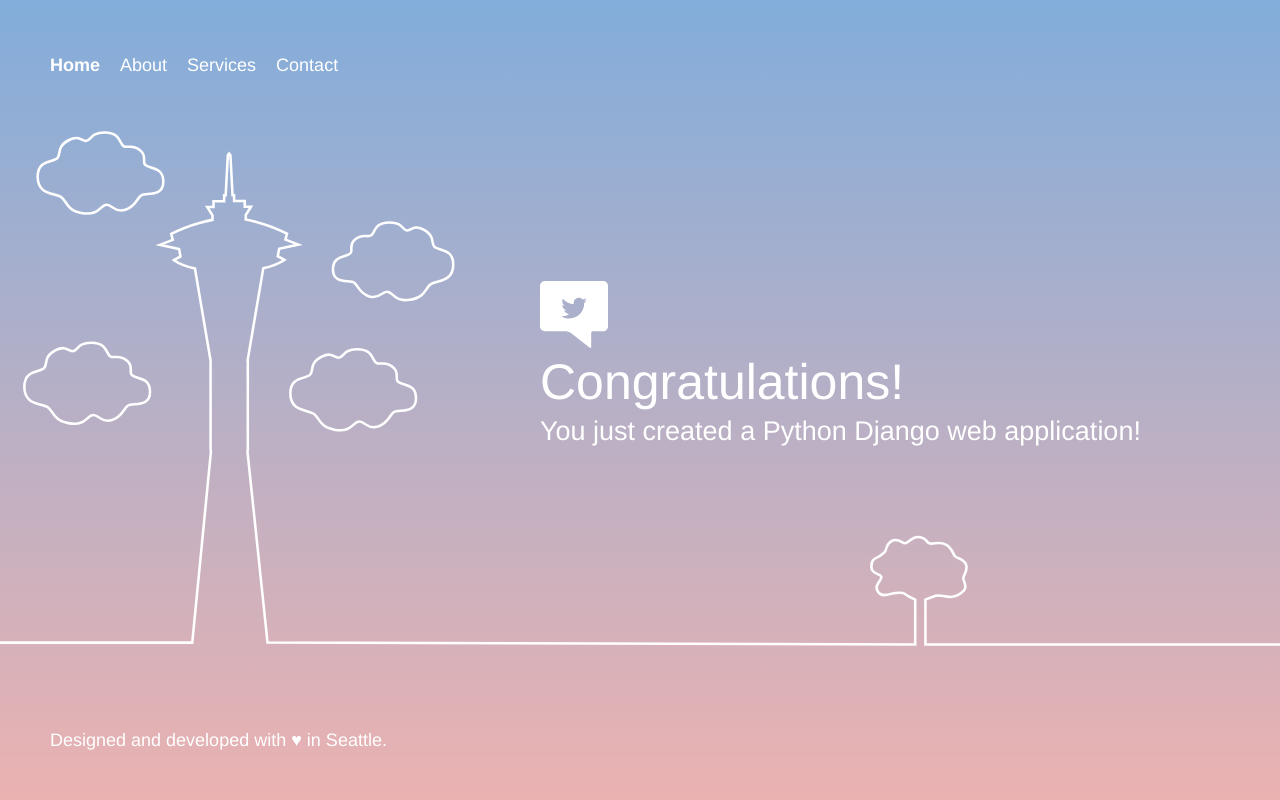
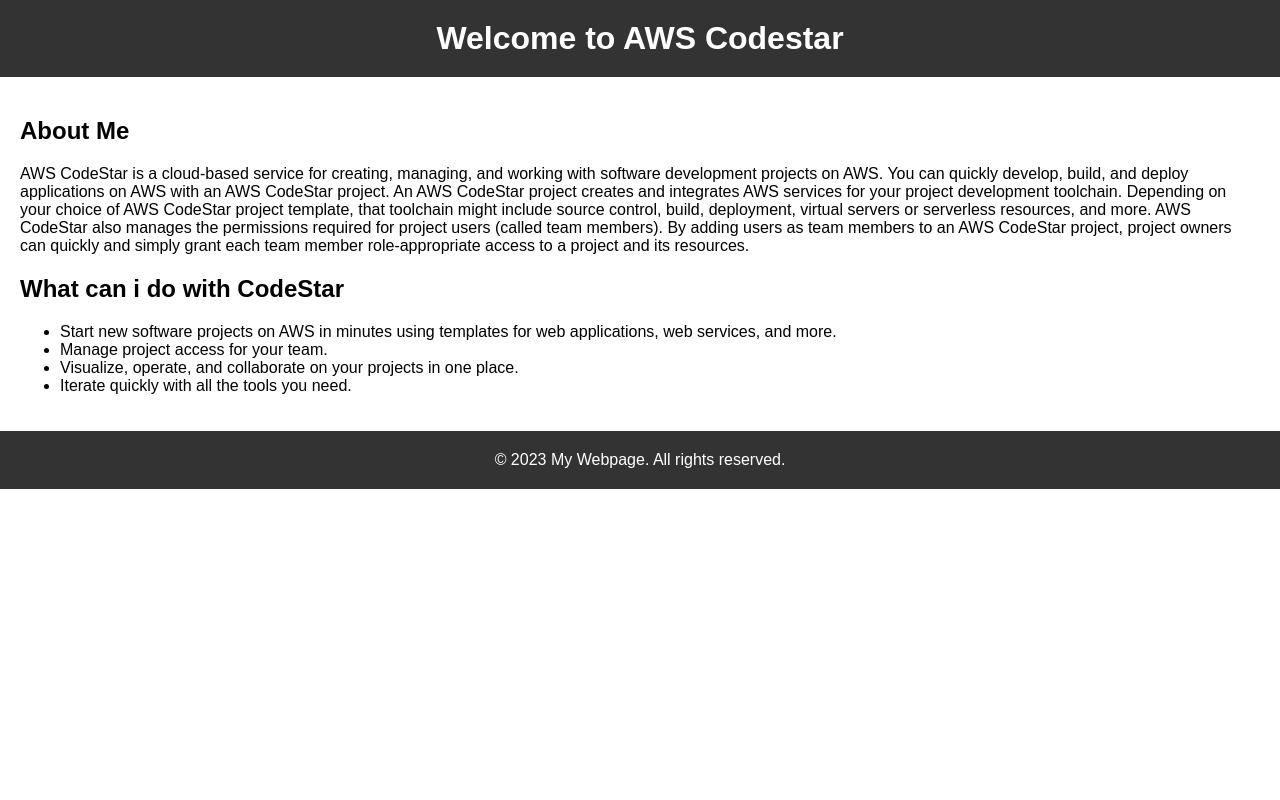
Before and after one commit to gagan-ceq/codestar_demo, a Django app: page / in a window 1280 px wide. Run offline with Django 3.2, Linux system fonts and the light colour scheme.

Commit message:
Update index.html

```diff
--- a/helloworld/templates/index.html
+++ b/helloworld/templates/index.html
@@ -1,74 +1,57 @@
 <!DOCTYPE html>
-<html lang="en">
-{% load staticfiles %}
+<html>
 <head>
-    <meta charset="utf-8">
-    <title>Python Django web application</title>
-    <meta name="description" content="" />
-    <link href="{% static "helloworld/css/styles.css" %}" rel="stylesheet">
-    <link href="{% static "helloworld/css/gradients.css" %}" rel="stylesheet">
+  <title>AWS Codestar</title>
+  <style>
+    body {
+      font-family: Arial, sans-serif;
+      margin: 0;
+      padding: 0;
+    }
+
+    header {
+      background-color: #333;
+      color: #fff;
+      padding: 20px;
+      text-align: center;
+    }
+
+    h1 {
+      margin: 0;
+    }
+
+    main {
+      padding: 20px;
+    }
+
+    footer {
+      background-color: #333;
+      color: #fff;
+      padding: 20px;
+      text-align: center;
+    }
+  </style>
 </head>
+<body>
+  <header>
+    <h1>Welcome to AWS Codestar</h1>
+  </header>
 
-<body class="">
-    <div class="wrapper">
-        <div class="graphics">
-            <div class="tower">
-                <svg version="1.1" id="Layer_1" xmlns="https://www.w3.org/2000/svg" xmlns:xlink="https://www.w3.org/1999/xlink" x="0px" y="0px"
-                     viewBox="-11 170 1000 429" enable-background="new -11 170 1000 429" xml:space="preserve">
-                    <path class="path" fill="none" stroke="#FFFFFF" stroke-width="2" stroke-miterlimit="10" d="M989,595H712v-35c0,0,4.5-1.8,8-3
-                                                                                                  c5.2-1.8,12.5,5.3,22-4c3.4-3.4-0.9-7.8-0.4-10.1c0.7-3.1,4.4-6.8,1.6-11.4c-2.6-4.2-6.9-3.6-8.2-5.5c-1.7-2.3-2.2-6.3-7-9
-                                                                                                  c-5.6-3.1-9.9,0.2-13-1c-2.5-0.9-2.3-5-9-5c-4.8,0-7.2,4.8-10,5c-2.3,0.2-4.9-4.5-10-2c-5.5,2.8-4,7.3-6,9c-1.4,1.2-3.1,3.2-6,4.2
-                                                                                                  c-2.6,0.9-4.9,3-4,8.8c0.6,3.7,6.8,4.1,7.5,6c1,2.9-6.4,6.2-2.5,12c3,4.5,9,1.6,12,1c1.9-0.4,7.1-0.7,8,0c3.4,2.5,9,5,9,5v35
-                                                                                                  l-506-1.5L182.3,444l0.3-0.8v-69.6l-0.2-0.2l12.3-72.3c10.9-2.6,16.5-6.5,16.5-6.5l-5.2-2.9l1.1-5.8l15-3.3l-10.1-3.9l1.2-4.6
-                                                                                                  c-15.8-8.3-32.2-11-32.2-11v-3.6l4.1-6.5h-4.9v-4.4h-8.3V244h-1.2l-1.7-31.2l-1-1.3l-1,1.3l-1.7,31.2h-1.2v4.8h-8.3v4.4h-4.9
-                                                                                                  l4.1,6.5v3.6c0,0-16.5,2.7-32.2,11l1.2,4.6l-10.1,3.9l15,3.3l1.1,5.8l-5.1,2.9c0,0,5.5,3.9,16.4,6.5l12.3,72.4l-0.1,0.1v69.6
-                                                                                                  l0.3,0.8l-14.6,149.4h-1.2H-11"/>
-                    <path class="path" fill="none" stroke="#FFFFFF" stroke-width="2" stroke-miterlimit="10" d="M8,393.7c0-13.5,12.1-10.8,15.6-14.7
-                                                                                                  c2.8-3.2-1-8.8,9-13.9c7.9-4.1,9.7,1,13.1,0.8c4.5-0.3,3.3-6.7,14.7-6.6c12.7,0.2,11.2,8.4,14.7,10.6c3,1.9,7.9-2.1,13.9,4.1
-                                                                                                  c3.8,4,1.3,7.4,2.5,9.8c2.2,4.4,14.7,0.9,14.7,13.9c0,12.2-13.5,8.3-17.2,10.6c-3.6,2.3-4.4,9.3-13.1,11.5c-8,2-9.5-4-13.9-4.1
-                                                                                                  c-5-0.1-5.5,8.6-18.8,6.6c-12.3-1.9-12.3-9.1-16.4-12.3C21.9,406.3,8,408.6,8,393.7z"/>
-                    <path class="path" fill="none" stroke="#FFFFFF" stroke-width="2" stroke-miterlimit="10" d="M325.1,313.9c-3.9,3-3.9,10-15.7,11.8
-                                                                                                  c-12.8,2-13.3-6.4-18-6.3c-4.3,0.1-5.7,5.8-13.3,3.9c-8.4-2.1-9.1-8.8-12.5-11c-3.6-2.3-16.5,1.5-16.5-10.2c0-12.4,12-9.1,14.1-13.3
-                                                                                                  c1.1-2.3-1.3-5.6,2.4-9.4c5.8-6,10.4-2.1,13.3-3.9c3.4-2.1,2-10,14.1-10.2c11-0.2,9.9,6,14.1,6.3c3.3,0.2,5-4.7,12.5-0.8
-                                                                                                  c9.6,4.9,6,10.3,8.6,13.3c3.3,3.7,14.9,1.2,14.9,14.1C343.1,312.5,329.8,310.3,325.1,313.9z"/>
-                    <path class="path" fill="none" stroke="#FFFFFF" stroke-width="2" stroke-miterlimit="10" d="M18.4,229.5c0-13.5,12.1-10.8,15.6-14.7
-                                                                                                  c2.8-3.2-1-8.8,9-13.9c7.9-4.1,9.7,1,13.1,0.8c4.5-0.3,3.3-6.7,14.7-6.6c12.7,0.2,11.2,8.4,14.7,10.6c3,1.9,7.9-2.1,13.9,4.1
-                                                                                                  c3.8,4,1.3,7.4,2.5,9.8c2.2,4.4,14.7,0.9,14.7,13.9c0,12.2-13.5,8.3-17.2,10.6c-3.6,2.3-4.4,9.3-13.1,11.5c-8,2-9.5-4-13.9-4.1
-                                                                                                  c-5-0.1-5.5,8.6-18.8,6.6c-12.3-1.9-12.3-9.1-16.4-12.3C32.2,242.1,18.4,244.4,18.4,229.5z"/>
-                    <path class="path" fill="none" stroke="#FFFFFF" stroke-width="2" stroke-miterlimit="10" d="M215.8,398.8c0-13.5,12.1-10.8,15.6-14.7
-                                                                                                  c2.8-3.2-1-8.8,9-13.9c7.9-4.1,9.7,1,13.1,0.8c4.5-0.3,3.3-6.7,14.7-6.6c12.7,0.2,11.2,8.4,14.7,10.6c3,1.9,7.9-2.1,13.9,4.1
-                                                                                                  c3.8,4,1.3,7.4,2.5,9.8c2.2,4.4,14.7,0.9,14.7,13.9c0,12.2-13.5,8.3-17.2,10.6c-3.6,2.3-4.4,9.3-13.1,11.5c-8,2-9.5-4-13.9-4.1
-                                                                                                  c-5-0.1-5.5,8.6-18.8,6.6c-12.3-1.9-12.3-9.1-16.4-12.3C229.7,411.3,215.8,413.6,215.8,398.8z"/>
-                </svg>
+  <main>
+    <h2>About Me</h2>
+    <p>AWS CodeStar is a cloud-based service for creating, managing, and working with software development projects on AWS. You can quickly develop, build, and deploy applications on AWS with an AWS CodeStar project. An AWS CodeStar project creates and integrates AWS services for your project development toolchain. Depending on your choice of AWS CodeStar project template, that toolchain might include source control, build, deployment, virtual servers or serverless resources, and more. AWS CodeStar also manages the permissions required for project users (called team members). By adding users as team members to an AWS CodeStar project, project owners can quickly and simply grant each team member role-appropriate access to a project and its resources. </p>
 
-            </div>
-        </div>
+    <h2>What can i do with CodeStar</h2>
+    <ul>
+      <li>Start new software projects on AWS in minutes using templates for web applications, web services, and more.</li>
+      <li>Manage project access for your team. </li>
+      <li>Visualize, operate, and collaborate on your projects in one place. </li>
+      <li>Iterate quickly with all the tools you need. </li>
+    </ul>
+  </main>
 
-        <header>
-            <nav class="website-nav">
-                <ul>
-                    <li><a class="home-link" href="https://aws.amazon.com/">Home</a></li>
-                    <li><a href="https://aws.amazon.com/what-is-cloud-computing/">About</a></li>
-                    <li><a href="https://aws.amazon.com/solutions/">Services</a></li>
-                    <li><a href="https://aws.amazon.com/contact-us/">Contact</a></li>
-                </ul>
-            </nav>
-        </header>
-
-        <div class="message">
-            <a class="twitter-link" href="https://twitter.com/home/?status=I%20created%20a%20project%20with%20AWS%20CodeStar!%20%23AWS%20%23AWSCodeStar%20https%3A%2F%2Faws.amazon.com%2Fcodestar"><img src="{% static "helloworld/img/tweet.svg" %}" /></a>
-            <div class="text">
-                <h1>Congratulations!</h1>
-                <h2>You just created a Python Django web application!</h2>
-            </div>
-        </div>
-    </div>
-
-    <footer>
-        <p class="footer-contents">Designed and developed with <a href="https://aws.amazon.com/careers/devtools-jobs/">♥</a> in Seattle.</p>
-    </footer>
-
-    <script src="{% static "helloworld/js/set-background.js" %}"></script>
+  <footer>
+    &copy; 2023 My Webpage. All rights reserved.
+  </footer>
 </body>
-
 </html>
```
